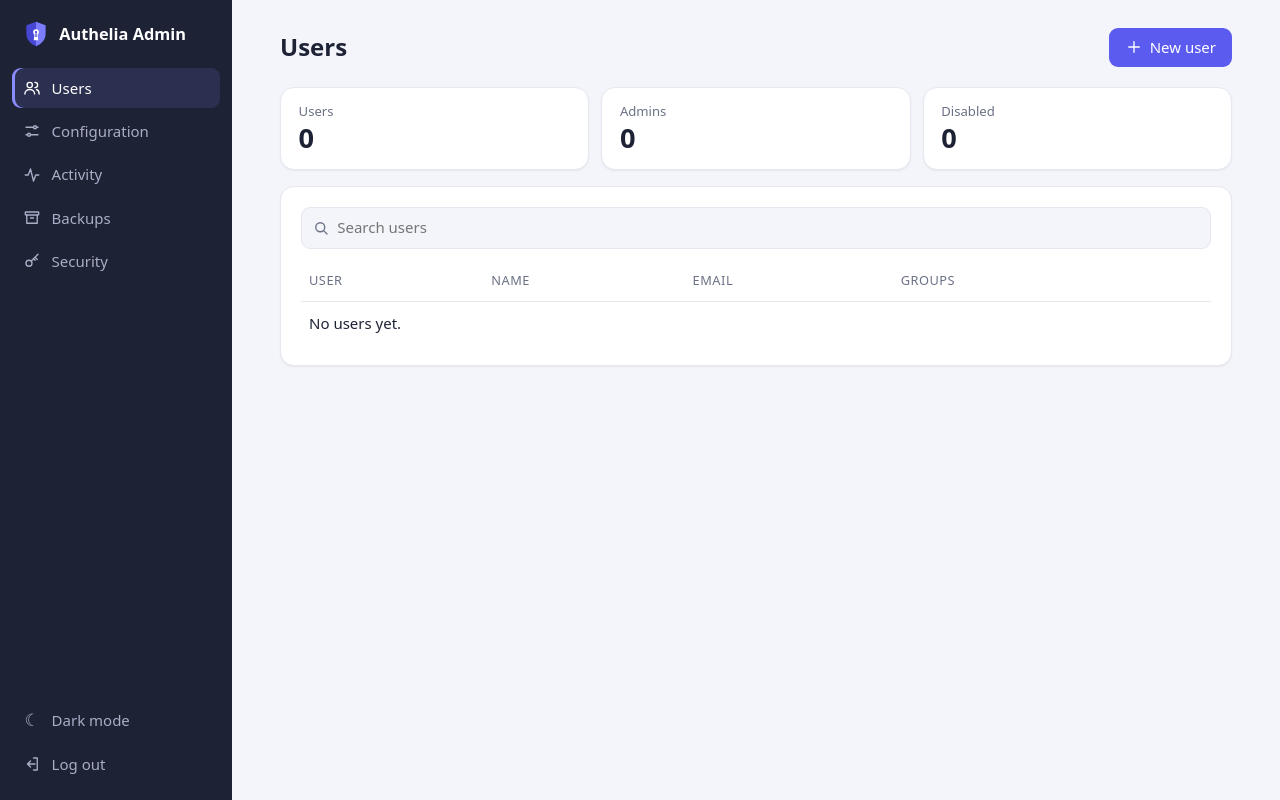
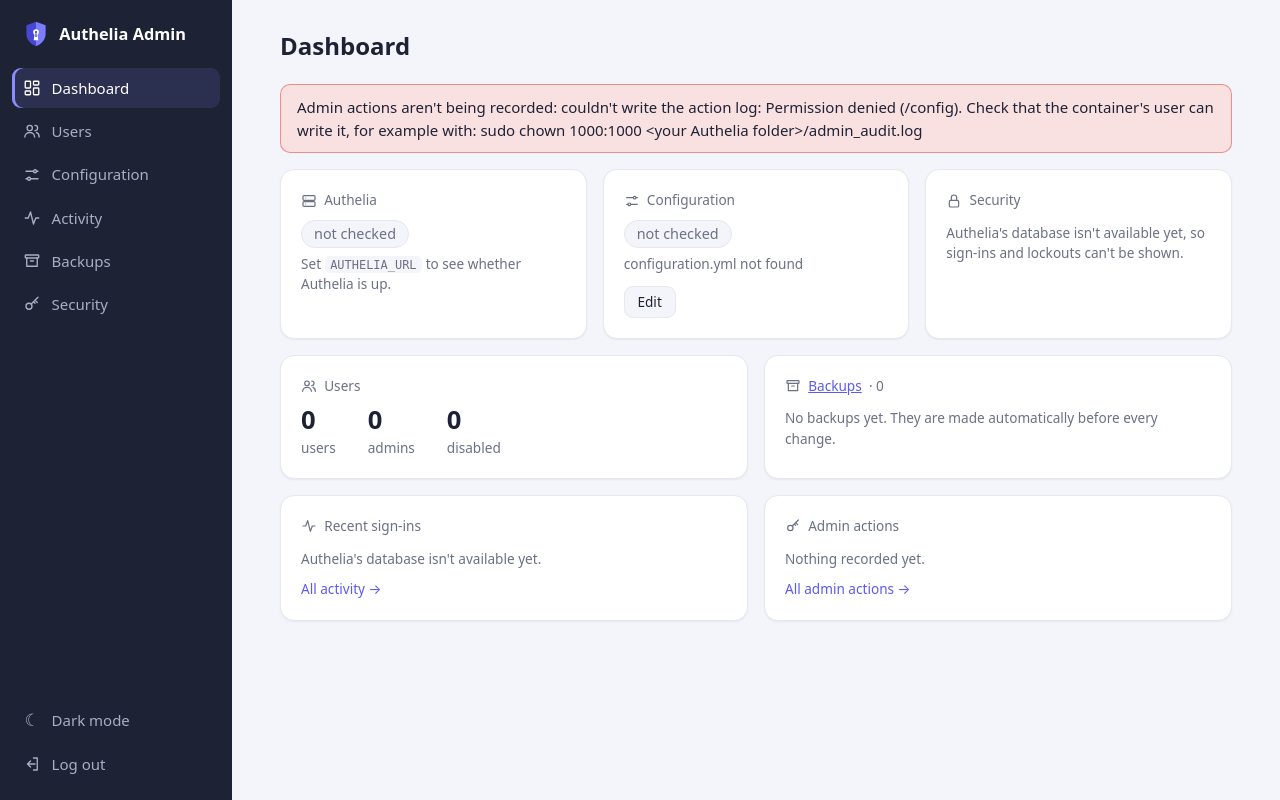
Before and after one commit to ShlomiD83/Authelia-Admin, a Flask app: page / in a window 1280 px wide. Run offline with Flask 3, Linux system fonts and the light colour scheme; the visitor is signed in with stand-in values (Sample User, id 1); parts of the project's set-up code (start-up, migrations or seed data) failed here and were passed over.

Commit message:
Add dashboard home page; limit Activity to the last 30 days
- Dashboard at / (logo and first sidebar item): Authelia up/down,
  configuration validity and last change, lockouts, failed sign-ins,
  users without 2FA, user counts, latest backups, recent sign-ins and
  admin actions. The slower checks load after the page opens. The Users
  list moved to /users; sign-in now lands on the dashboard.
- Warn on the dashboard and Activity page when the admin action log can't
  be written, instead of failing silently.
- Activity shows the last 30 days (ACTIVITY_DAYS) instead of the latest
  200 entries, capped at 2000 rows per list.

Co-Authored-By: Claude Opus 5.5 <noreply@anthropic.com>

```diff
--- a/app/app.py
+++ b/app/app.py
@@ -200,6 +200,8 @@ def csrf_token():
 app.jinja_env.globals["csrf_token"] = csrf_token
 app.jinja_env.globals["can_restart"] = bool(AUTHELIA_CONTAINER or RESTART_FLAG_FILE)
 app.jinja_env.globals["tzname"] = str(TZINFO)
+app.jinja_env.globals["audit_problem"] = lambda: audit_error
+app.jinja_env.globals["uid_gid"] = f"{os.getuid()}:{os.getgid()}"
 app.jinja_env.globals["audit_file"] = os.environ.get("AUDIT_LOG_FILE") or os.path.join(CONFIG_DIR, "admin_audit.log")
 
 
@@ -253,6 +255,12 @@ def login_required(f):
 # last 2 MB of history (thousands of entries) is available.
 AUDIT_FILE = os.environ.get("AUDIT_LOG_FILE") or os.path.join(CONFIG_DIR, "admin_audit.log")
 AUDIT_MAX_BYTES = 1_000_000
+# How far back the Activity page goes (sign-ins and admin actions), and a safety cap on rows per list.
+try:
+    ACTIVITY_DAYS = max(1, int(os.environ.get("ACTIVITY_DAYS", "30")))
+except ValueError:
+    ACTIVITY_DAYS = 30
+ACTIVITY_MAX_ROWS = 2000
 
 
 def audit(action, target="", detail=""):
@@ -262,17 +270,28 @@ def audit(action, target="", detail=""):
              "via": session.get("via", "") if session else "",
              "ip": request.remote_addr if request else "", "action": action,
              "target": str(target)[:200], "detail": str(detail)[:500]}
+    global audit_error
     try:
         if os.path.exists(AUDIT_FILE) and os.path.getsize(AUDIT_FILE) > AUDIT_MAX_BYTES:
             os.replace(AUDIT_FILE, AUDIT_FILE + ".1")
         with open(AUDIT_FILE, "a", encoding="utf-8") as fh:
             fh.write(json.dumps(entry, ensure_ascii=False) + "\n")
-    except OSError:
+        audit_error = None
+    except OSError as e:
+        # shown on the dashboard and the Activity page, so a broken log doesn't go unnoticed
+        audit_error = f"{e.strerror or e} ({e.filename or AUDIT_FILE})"
         app.logger.exception("Couldn't write the admin action log %s", AUDIT_FILE)
 
 
-def read_audit(limit=200):
-    """Newest first."""
+audit_error = None   # last problem writing the admin action log, None while it works
+if os.path.exists(AUDIT_FILE) and not os.access(AUDIT_FILE, os.W_OK):
+    audit_error = f"Permission denied ({AUDIT_FILE})"
+elif not os.path.exists(AUDIT_FILE) and not os.access(os.path.dirname(AUDIT_FILE) or ".", os.W_OK):
+    audit_error = f"Permission denied ({os.path.dirname(AUDIT_FILE)})"
+
+
+def read_audit(limit=200, days=None):
+    """Newest first; with `days`, only entries from the last `days` days."""
     lines = []
     for path in (AUDIT_FILE, AUDIT_FILE + ".1"):
         try:
@@ -282,14 +301,19 @@ def read_audit(limit=200):
             continue
         if len(lines) >= limit:
             break
+    cutoff = now() - timedelta(days=days) if days else None
     out = []
-    for ln in lines[:limit]:
+    for ln in lines:
+        if len(out) >= limit:
+            break
         try:
             e = json.loads(ln)
             e["when"] = datetime.fromisoformat(e["time"]) if e.get("time") else None
-            out.append(e)
         except (ValueError, KeyError, TypeError):
             continue
+        if cutoff and e["when"] and e["when"] < cutoff:
+            continue
+        out.append(e)
     return out
 
 
@@ -428,7 +452,7 @@ def login():
             session["via"] = "password"
             session.permanent = True
             audit("Signed in")
-            return redirect(url_for("users"))
+            return redirect(url_for("dashboard"))
         _failed[ip] = (count + 1, first)
         audit("Sign-in failed", u[:64], "wrong user name or password")
         flash("Invalid credentials.", "error")
@@ -459,7 +483,7 @@ def login_totp():
             session["via"] = "password + TOTP"
             session.permanent = True
             audit("Signed in")
-            return redirect(url_for("users"))
+            return redirect(url_for("dashboard"))
         _failed[ip] = (count + 1, first)
         audit("Sign-in failed", ADMIN_USER, "wrong TOTP code")
         flash("That code didn't work. Check the code and your phone's clock.", "error")
@@ -641,11 +665,128 @@ def pk_login_verify():
     session["via"] = "passkey: " + pk.get("name", "Passkey")
     session.permanent = True
     audit("Signed in")
-    return jsonify(ok=True, next=url_for("users"))
+    return jsonify(ok=True, next=url_for("dashboard"))
 
 
 # ---------- users ----------
+# ---------- dashboard (home page) ----------
+_BK_STAMP = re.compile(r"\.(\d{8}-\d{6})(?:-\d+)?$")
+
+
+def backup_time(name):
+    """Backups are named <file>.<YYYYMMDD-HHMMSS> in TZ (copies keep the source's mtime, so use the name)."""
+    m = _BK_STAMP.search(name)
+    if not m:
+        return None
+    try:
+        return datetime.strptime(m.group(1), "%Y%m%d-%H%M%S").replace(tzinfo=TZINFO)
+    except ValueError:
+        return None
+
+
 @app.route("/")
+@login_required
+def dashboard():
+    all_users = load_users()
+    active = {n: u for n, u in all_users.items() if not u.get("disabled")}
+    users_info = {"total": len(all_users), "disabled": len(all_users) - len(active),
+                  "admins": sum(1 for u in all_users.values() if "admins" in (u.get("groups") or []))}
+
+    # security and recent sign-ins, from Authelia's database (None if it isn't available)
+    sec = None
+    con = authelia_db()
+    if con:
+        try:
+            since = now() - timedelta(hours=24)
+            rows = con.execute("SELECT time, successful, banned, username FROM authentication_logs "
+                               "ORDER BY id DESC LIMIT 1000").fetchall()
+            recent, fail24 = [], 0
+            for r in rows:
+                t = db_time(r["time"])
+                if len(recent) < 5:
+                    recent.append({"time": t, "user": r["username"], "ok": bool(r["successful"]),
+                                   "banned": bool(r["banned"])})
+                if t and t >= since and not r["successful"]:
+                    fail24 += 1
+            sec = {"bans": len(active_bans(con)), "fail24": fail24, "recent": recent}
+        finally:
+            con.close()
+        info = user_security_info() or {}
+        sec["no2fa"] = sum(1 for n in active if not (info.get(n, {}).get("totp") or info.get(n, {}).get("passkeys")))
+        sec["active"] = len(active)
+
+    # backups: count and the latest per file
+    latest, count = {}, 0
+    for f in glob.glob(os.path.join(BACKUP_DIR, "*")):
+        if not os.path.isfile(f):
+            continue
+        count += 1
+        n = os.path.basename(f)
+        base, t = _BK_STAMP.sub("", n), backup_time(n)
+        if t and (base not in latest or t > latest[base]):
+            latest[base] = t
+    backups_info = {"count": count, "latest": sorted(latest.items(), key=lambda kv: kv[1], reverse=True)[:4]}
+
+    # configuration: when it last changed, and whether that was through this app
+    cfg_changed = None
+    try:
+        cfg_changed = datetime.fromtimestamp(os.path.getmtime(CONFIG_FILE), TZINFO)
+    except OSError:
+        pass
+    audit_recent = read_audit(200)
+    cfg_by = None
+    for a in audit_recent:
+        if a.get("action") == "Configuration saved" or (a.get("action") == "Backup restored"
+                                                        and a.get("target") == os.path.basename(CONFIG_FILE)):
+            # the file's time and the logged save are the same moment (allow a few seconds)
+            if cfg_changed and a.get("when") and abs((a["when"] - cfg_changed).total_seconds()) <= 5:
+                cfg_by = a.get("admin") or "admin"
+            break
+
+    return render_template("dashboard.html", page="dashboard", users_info=users_info, sec=sec,
+                           backups_info=backups_info, cfg_changed=cfg_changed, cfg_by=cfg_by,
+                           actions=audit_recent[:5], known=set(all_users), authelia_url=bool(AUTHELIA_URL))
+
+
+_validation_cache = {}   # fingerprint of configuration.yml -> (ok, problems)
+_authelia_version = None
+
+
+def authelia_version():
+    global _authelia_version
+    if _authelia_version is None and AUTHELIA_BIN:
+        try:
+            out = subprocess.run([AUTHELIA_BIN, "--version"], capture_output=True, text=True, timeout=10,
+                                 env=CLI_ENV).stdout
+            m = re.search(r"v?(\d+\.\d+\.\d+)", out)
+            _authelia_version = "v" + m.group(1) if m else ""
+        except Exception:
+            _authelia_version = ""
+    return _authelia_version or ""
+
+
+@app.route("/dashboard/status")
+@login_required
+def dashboard_status():
+    """The two slower checks, loaded by the dashboard after it opens."""
+    text = read_text(CONFIG_FILE)
+    fp = fingerprint(text)
+    if fp not in _validation_cache:
+        ok, out = authelia_validate(text)
+        problems = 0
+        if ok is False:
+            errors = out.split("with warnings")[0]
+            problems = len(re.findall(r"^\s*-\s", errors, flags=re.M)) or 1
+        _validation_cache.clear()
+        _validation_cache[fp] = (ok, problems)
+    ok, problems = _validation_cache[fp]
+    resp = jsonify(authelia=authelia_health(), config_ok=ok, config_problems=problems,
+                   version=authelia_version(), checked=now().strftime("%H:%M"))
+    resp.headers["Cache-Control"] = "no-store"
+    return resp
+
+
+@app.route("/users")
 @login_required
 def users():
     info = user_security_info()   # 2FA methods and last sign-in per user, from Authelia's database
@@ -703,6 +844,16 @@ def fmt_time(dt):
 app.jinja_env.filters["when"] = fmt_time
 
 
+def fmt_short(dt):
+    """14:44 for today, 18 Nov 14:44 otherwise."""
+    if not dt:
+        return ""
+    return dt.strftime("%H:%M") if dt.date() == now().date() else dt.strftime("%d %b %H:%M")
+
+
+app.jinja_env.filters["short"] = fmt_short
+
+
 def active_bans(con):
     """Bans that are in force now: not revoked, not expired, and either permanent or not yet past `expires`."""
     out = []
@@ -751,18 +902,28 @@ def user_security_info():
 @app.route("/activity")
 @login_required
 def activity():
+    audit = read_audit(ACTIVITY_MAX_ROWS + 1, days=ACTIVITY_DAYS)
+    common = {"page": "activity", "known": set(load_users()), "days": ACTIVITY_DAYS, "cap": ACTIVITY_MAX_ROWS,
+              "audit": audit[:ACTIVITY_MAX_ROWS], "audit_capped": len(audit) > ACTIVITY_MAX_ROWS}
     con = authelia_db()
     if not con:
-        return render_template("activity.html", page="activity", nodb=True, db=db_path(),
-                               audit=read_audit(), known=set(load_users()))
+        return render_template("activity.html", nodb=True, db=db_path(), **common)
     try:
         bans = active_bans(con)
-        rows = con.execute("SELECT time, successful, banned, username, auth_type, remote_ip FROM authentication_logs "
-                           "ORDER BY id DESC LIMIT 200").fetchall()
+        cutoff = now() - timedelta(days=ACTIVITY_DAYS)
         since = now() - timedelta(hours=24)
-        logs, ok24, fail24 = [], 0, 0
-        for r in rows:
+        logs, ok24, fail24, capped = [], 0, 0, False
+        # Newest first. Old entries are skipped rather than ending the scan, so the list doesn't rely on rows
+        # being stored in time order; the scan itself is bounded.
+        cur = con.execute("SELECT time, successful, banned, username, auth_type, remote_ip FROM authentication_logs "
+                          "ORDER BY id DESC LIMIT 50000")
+        for r in cur:
             t = db_time(r["time"])
+            if t and t < cutoff:
+                continue
+            if len(logs) >= ACTIVITY_MAX_ROWS:
+                capped = True
+                break
             logs.append({"time": t, "ok": bool(r["successful"]), "banned": bool(r["banned"]),
                          "user": r["username"], "method": r["auth_type"], "ip": r["remote_ip"] or ""})
             if t and t >= since:
@@ -772,8 +933,8 @@ def activity():
                     fail24 += 1
     finally:
         con.close()
-    return render_template("activity.html", page="activity", bans=bans, logs=logs, ok24=ok24, fail24=fail24,
-                           known=set(load_users()), audit=read_audit())
+    return render_template("activity.html", bans=bans, logs=logs, ok24=ok24, fail24=fail24, logs_capped=capped,
+                           **common)
 
 
 @app.route("/activity/unban", methods=["POST"])
--- a/app/static/app.js
+++ b/app/static/app.js
@@ -229,3 +229,30 @@ document.addEventListener("click", function (e) {
     poll();
   });
 })();
+
+// ---- dashboard: the two slower checks (Authelia health, configuration validation) ----
+document.addEventListener("DOMContentLoaded", function () {
+  var dash = document.getElementById("dash");
+  if (!dash) return;
+  function set(id, cls, text) {
+    var el = document.getElementById(id);
+    if (el) { el.className = "tag " + cls; el.textContent = text; }
+  }
+  fetch(dash.getAttribute("data-status"), { credentials: "same-origin", cache: "no-store" })
+    .then(function (r) { return r.json(); })
+    .then(function (s) {
+      if (s.authelia === "up") set("dash-authelia", "ok", "up");
+      else if (s.authelia === "down") set("dash-authelia", "bad", "down");
+      var sub = document.getElementById("dash-authelia-sub");
+      if (sub && s.authelia) sub.textContent = (s.authelia === "up" ? "Responding" : "Not responding") + " · checked " + s.checked;
+      if (s.config_ok === true) set("dash-config", "ok", "valid");
+      else if (s.config_ok === false) set("dash-config", "bad", s.config_problems + (s.config_problems === 1 ? " problem" : " problems"));
+      else set("dash-config", "mut", "not checked");
+      var cfg = document.getElementById("dash-config");
+      if (cfg && s.version) cfg.title = "Checked with Authelia " + s.version;
+    })
+    .catch(function () {
+      set("dash-authelia", "mut", "unknown");
+      set("dash-config", "mut", "unknown");
+    });
+});
--- /dev/null
+++ b/app/templates/_audit_problem.html
@@ -0,0 +1,4 @@
+{% set problem = audit_problem() %}
+{% if problem %}
+<div class="flash error">Admin actions aren't being recorded: couldn't write the action log: {{ problem }}. Check that the container's user can write it, for example with: sudo chown {{ uid_gid }} &lt;your Authelia folder&gt;/admin_audit.log</div>
+{% endif %}
--- a/app/templates/_icons.html
+++ b/app/templates/_icons.html
@@ -8,6 +8,9 @@
 {%- elif n == 'refresh' %}<path d="M20 12a8 8 0 11-2.3-5.7M20 4v4h-4"/>
 {%- elif n == 'plus' %}<path d="M12 5v14M5 12h14"/>
 {%- elif n == 'key' %}<circle cx="8" cy="15" r="4"/><path d="M11 12l9-9M16 7l3 3M14 9l2 2"/>
+{%- elif n == 'home' %}<rect x="3" y="3" width="7" height="9" rx="1"/><rect x="14" y="3" width="7" height="5" rx="1"/><rect x="14" y="12" width="7" height="9" rx="1"/><rect x="3" y="16" width="7" height="5" rx="1"/>
+{%- elif n == 'server' %}<rect x="3" y="4" width="18" height="7" rx="1.5"/><rect x="3" y="13" width="18" height="7" rx="1.5"/><path d="M7 7.5h.01M7 16.5h.01"/>
+{%- elif n == 'lock' %}<rect x="5" y="11" width="14" height="10" rx="2"/><path d="M8 11V7a4 4 0 018 0v4"/>
 {%- elif n == 'activity' %}<path d="M3 12h4l3-8 4 16 3-8h4"/>
 {%- elif n == 'search' %}<circle cx="11" cy="11" r="6"/><path d="M20 20l-4.5-4.5"/>
 {%- endif %}</svg>
--- a/app/templates/base.html
+++ b/app/templates/base.html
@@ -51,6 +51,7 @@
   .side { width:232px; flex:none; position:sticky; top:0; height:100vh; display:flex; flex-direction:column; gap:.25rem; padding:1rem .75rem; background:var(--side); color:var(--side-fg) }
   .brand { display:flex; align-items:center; gap:.6rem; padding:.25rem .6rem 1rem; color:#fff; font-weight:600; font-size:1.02rem }
   .brand .ic { width:24px; height:24px; color:#8b8cff }
+  a.brand { text-decoration:none } a.brand:hover { color:#fff; opacity:.85 }
   .side nav { display:flex; flex-direction:column; gap:.2rem }
   .side nav a, .side .sbtn { display:flex; align-items:center; gap:.65rem; padding:.55rem .7rem; border-radius:9px; color:var(--side-fg); text-decoration:none; white-space:nowrap; font:inherit; background:none; border:0; cursor:pointer; width:100%; text-align:left }
   .side nav a:hover, .side .sbtn:hover { background:var(--side-on); color:#fff }
@@ -123,6 +124,25 @@
   .tag.bad { background:color-mix(in srgb, var(--bad) 16%, var(--card)); color:var(--bad) }
   .tag.ok { background:color-mix(in srgb, var(--ok) 16%, var(--card)); color:var(--ok) }
   .tag.mut { background:var(--bg); color:var(--mut); border:1px solid var(--bd) }
+  .tag.warn { background:color-mix(in srgb, #f59e0b 18%, var(--card)); color:color-mix(in srgb, #b45309 70%, var(--fg)) }
+  /* dashboard */
+  .dash3 { display:grid; grid-template-columns:repeat(3,minmax(0,1fr)); gap:1rem; margin-bottom:1rem }
+  .dash2 { display:grid; grid-template-columns:repeat(2,minmax(0,1fr)); gap:1rem; margin-bottom:1rem }
+  .dash3 .card, .dash2 .card { margin:0 }
+  .dcard { display:flex; flex-direction:column; gap:.15rem }
+  .dlink { color:inherit; text-decoration:none } .dlink:hover { border-color:var(--pri) }
+  .dlabel { display:flex; align-items:center; gap:.45rem; margin:0 0 .4rem; color:var(--mut); font-size:.85rem; font-weight:500 }
+  .dlabel .ic { width:16px; height:16px }
+  .dbig { margin:0; font-size:1.05rem } .dbig .tag { font-size:.9rem; padding:.15rem .75rem }
+  .dsub { margin:.2rem 0 0; color:var(--mut); font-size:.85rem }
+  .drow { display:flex; justify-content:space-between; align-items:center; gap:.75rem; padding:.35rem 0; border-top:1px solid var(--bd); color:inherit; text-decoration:none; font-size:.92rem }
+  .dlabel + .drow { border-top:0 }
+  a.drow:hover { color:var(--pri) }
+  .dmut { color:var(--mut); font-size:.85rem; text-align:right; overflow-wrap:anywhere }
+  .dmore { margin-top:.5rem; font-size:.85rem; text-decoration:none }
+  .dbtn { align-self:flex-start; margin-top:.6rem; padding:.3rem .8rem; font-size:.85rem }
+  .dnums { display:flex; gap:2rem } .dnums b { display:block; font-size:1.6rem; line-height:1.2 } .dnums span { color:var(--mut); font-size:.85rem }
+  @media (max-width: 900px) { .dash3, .dash2 { grid-template-columns:minmax(0,1fr) } }
   .off { opacity:.55 }
   form.inline { display:inline }
   #theme-toggle.floating { position:fixed; right:14px; bottom:14px; width:42px; height:42px; border-radius:50%; border:1px solid var(--bd); background:var(--card); color:var(--fg); font-size:20px; line-height:1; cursor:pointer }
@@ -164,8 +184,9 @@
 {% if session.auth %}
 <div class="shell">
 <aside class="side">
-  <div class="brand"><img src="{{ url_for('static', filename='favicon.svg') }}" alt="" width="28" height="28"><span>Authelia Admin</span></div>
+  <a class="brand" href="{{ url_for('dashboard') }}" title="Dashboard"><img src="{{ url_for('static', filename='favicon.svg') }}" alt="" width="28" height="28"><span>Authelia Admin</span></a>
   <nav>
+    <a href="{{ url_for('dashboard') }}" class="{{ 'on' if page=='dashboard' }}">{{ ic('home') }}<span>Dashboard</span></a>
     <a href="{{ url_for('users') }}" class="{{ 'on' if page=='users' }}">{{ ic('users') }}<span>Users</span></a>
     <a href="{{ url_for('config') }}" class="{{ 'on' if page=='config' }}">{{ ic('config') }}<span>Configuration</span></a>
     <a href="{{ url_for('activity') }}" class="{{ 'on' if page=='activity' }}">{{ ic('activity') }}<span>Activity</span></a>
--- /dev/null
+++ b/app/templates/dashboard.html
@@ -0,0 +1,86 @@
+{% extends "base.html" %}
+{% from "_icons.html" import ic %}
+{% block body %}
+<div class="pagehead"><h1>Dashboard</h1></div>
+{% include "_audit_problem.html" %}
+
+<div class="dash3" id="dash" data-status="{{ url_for('dashboard_status') }}">
+  <div class="card dcard">
+    <p class="dlabel">{{ ic('server') }}Authelia</p>
+    {% if authelia_url %}
+    <p class="dbig"><span class="tag mut" id="dash-authelia">checking…</span></p>
+    <p class="dsub" id="dash-authelia-sub">Health check of Authelia</p>
+    {% else %}
+    <p class="dbig"><span class="tag mut">not checked</span></p>
+    <p class="dsub">Set <code>AUTHELIA_URL</code> to see whether Authelia is up.</p>
+    {% endif %}
+    {% if can_restart %}
+    <form method="post" action="{{ url_for('restart') }}" data-confirm="Restart the Authelia container?">
+      <input type="hidden" name="csrf" value="{{ csrf_token() }}"><button class="btn sec dbtn">{{ ic('refresh') }}Restart</button>
+    </form>
+    {% endif %}
+  </div>
+
+  <div class="card dcard">
+    <p class="dlabel">{{ ic('config') }}Configuration</p>
+    <p class="dbig"><span class="tag mut" id="dash-config">checking…</span></p>
+    <p class="dsub">{% if cfg_changed %}Changed {{ cfg_changed|when|lower }}{% if cfg_by %} by {{ cfg_by }}{% else %} outside this app{% endif %}{% else %}configuration.yml not found{% endif %}</p>
+    <a class="btn sec dbtn" href="{{ url_for('config') }}">Edit</a>
+  </div>
+
+  <div class="card dcard">
+    <p class="dlabel">{{ ic('lock') }}Security</p>
+    {% if sec %}
+    <a class="drow" href="{{ url_for('activity') }}"><span>Locked out now</span><span class="tag {{ 'bad' if sec.bans else 'ok' }}">{{ sec.bans }}</span></a>
+    <a class="drow" href="{{ url_for('activity') }}"><span>Failed sign-ins, 24 h</span><span class="tag {{ 'warn' if sec.fail24 else 'ok' }}">{{ sec.fail24 }}</span></a>
+    <a class="drow" href="{{ url_for('users') }}"><span>Users without 2FA</span><span class="tag {{ 'warn' if sec.no2fa else 'ok' }}">{{ sec.no2fa }} of {{ sec.active }}</span></a>
+    {% else %}
+    <p class="dsub">Authelia's database isn't available yet, so sign-ins and lockouts can't be shown.</p>
+    {% endif %}
+  </div>
+</div>
+
+<div class="dash2">
+  <a class="card dcard dlink" href="{{ url_for('users') }}">
+    <p class="dlabel">{{ ic('users') }}Users</p>
+    <div class="dnums">
+      <div><b>{{ users_info.total }}</b><span>users</span></div>
+      <div><b>{{ users_info.admins }}</b><span>admins</span></div>
+      <div><b>{{ users_info.disabled }}</b><span>disabled</span></div>
+    </div>
+  </a>
+  <div class="card dcard">
+    <p class="dlabel">{{ ic('archive') }}<a href="{{ url_for('backups') }}">Backups</a> · {{ backups_info.count }}</p>
+    {% for base, t in backups_info.latest %}
+    <div class="drow"><span>{{ base }}</span><span class="dmut">{{ t|when|lower }}</span></div>
+    {% else %}
+    <p class="dsub">No backups yet. They are made automatically before every change.</p>
+    {% endfor %}
+  </div>
+</div>
+
+<div class="dash2">
+  <div class="card dcard">
+    <p class="dlabel">{{ ic('activity') }}Recent sign-ins</p>
+    {% if sec %}
+    {% for l in sec.recent %}
+    <div class="drow"><span>{{ l.time|short }} {{ l.user }}</span>{% if l.ok %}<span class="tag ok">success</span>{% elif l.banned %}<span class="tag bad">locked out</span>{% else %}<span class="tag bad">failed</span>{% endif %}</div>
+    {% else %}
+    <p class="dsub">No sign-ins recorded yet.</p>
+    {% endfor %}
+    {% else %}
+    <p class="dsub">Authelia's database isn't available yet.</p>
+    {% endif %}
+    <a class="dmore" href="{{ url_for('activity') }}">All activity →</a>
+  </div>
+  <div class="card dcard">
+    <p class="dlabel">{{ ic('key') }}Admin actions</p>
+    {% for a in actions %}
+    <div class="drow"><span>{{ a.when|short }} {{ a.action }}</span><span class="dmut">{{ a.target }}</span></div>
+    {% else %}
+    <p class="dsub">Nothing recorded yet.</p>
+    {% endfor %}
+    <a class="dmore" href="{{ url_for('activity') }}#audit-table">All admin actions →</a>
+  </div>
+</div>
+{% endblock %}
```
Also changed, not shown: app/templates/activity.html (+5 -4 lines), CHANGELOG.md, README.md.
